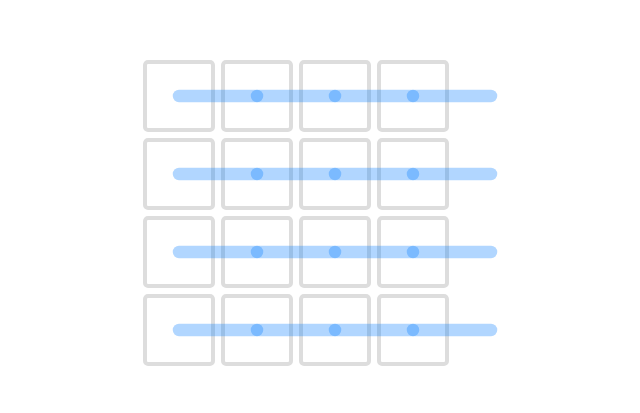
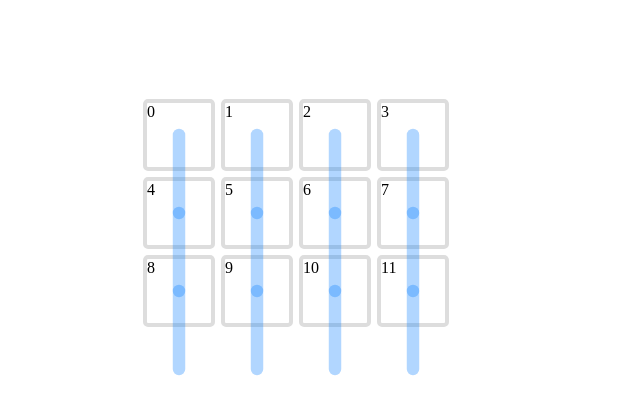
Before and after one commit to khayal0/dijkstras-algorithm, a React (Create React App) app: page / in a window 1280 px wide. Shown: the part 187-600 px from the top of the page, without its empty margins (344-984 px from the left). Built offline with nearby package versions, Linux system fonts and the light colour scheme.

Commit message:
add four neighbor shortest path

```diff
--- a/src/components/Board/index.tsx
+++ b/src/components/Board/index.tsx
@@ -1,54 +1,80 @@
-import { useMemo, useState } from "react";
+// import { useMemo, useState } from "react";
 import { BOARD } from "../../enums";
 import Square from "../Square";
 
 import "./index.scss";
 
 function Board() {
-  const initialPaths = useMemo(() => new Array(15).fill(null), []);
-  const [paths, setPaths] = useState([0, ...initialPaths]);
+  // const initialPaths = useMemo(() => new Array(15).fill(null), []);
+  // const [paths, setPaths] = useState([0, ...initialPaths]);
 
-  const nodes = [
-    [0],
-    [Infinity],
-    [Infinity],
-    [Infinity],
-    [Infinity],
-    [Infinity],
-    [Infinity],
-    [Infinity],
-    [Infinity],
-    [Infinity],
-    [Infinity],
-    [Infinity],
+  const nodes: any = [
+    { neighbors: [] },
+    { neighbors: [] },
+    { neighbors: [] },
+    { neighbors: [] },
+    { neighbors: [] },
+    { neighbors: [] },
+    { neighbors: [] },
+    { neighbors: [] },
+    { neighbors: [] },
+    { neighbors: [] },
+    { neighbors: [] },
+    { neighbors: [] },
   ];
 
-  for (let [index, node] of paths.entries()) {
-    // find out edges of a node
-    // left
-    if ((index + 1) % BOARD.WITH !== 0) {
-      // has right edge
-      console.log("HAS RIGHT");
+  const paths: any = { 0: { pathFrom: null, weight: 0 } };
+
+  const visitedNodes: any = [];
+
+  const addNeighbors = () => {
+    nodes.forEach((node: any, index: number) => {
+      const rightNode = index + 1;
+      const leftNode = index - 1;
+      const bottomNode = index + BOARD.WITH;
+      const upperNode = index - BOARD.WITH;
+
+      if (rightNode % BOARD.WITH !== 0) {
+        node.neighbors.push(rightNode);
       }
       if (index % BOARD.WITH !== 0) {
-      // has left edge
-      console.log("HAS LEFT");
+        node.neighbors.push(leftNode);
       }
-    if (BOARD.WITH + index < 12) {
-      // has down edge
-      console.log("HAS DOWN");
+      if (bottomNode < 12) {
+        node.neighbors.push(bottomNode);
       }
       if (index >= BOARD.WITH) {
-      // has upper egde
-      console.log("HAS UPPER EDGE");
+        node.neighbors.push(upperNode);
       }
-    console.warn("NEXT FROM", index, index + 1);
+    });
+  };
+
+  addNeighbors();
+
+  nodes.forEach((node: any, currentNodeIndex: any) => {
+    if (visitedNodes.indexOf(currentNodeIndex) > -1) {
+      return;
     }
+    visitedNodes.push(currentNodeIndex);
+
+    node.neighbors.forEach((neighbor: any) => {
+      // console.log(paths[neighbor]);
+      if (paths[neighbor] === undefined) {
+        //TODO: if defined but less than
+        // 1 {weight:1, path : currentIndex}
+        paths[neighbor] = { weight: 1, path: currentNodeIndex };
+      }
+    });
+  });
+
+  console.log("== ALL NODES ==>", nodes);
+  console.log("== ALL PATHS ==>", paths);
+  console.log("== VISITED NODES ==>", visitedNodes);
 
   return (
     <div className="board">
-      {paths.map(path => (
-        <Square />
+      {nodes.map((_node: any, index: any) => (
+        <Square index={index} key={index} />
       ))}
     </div>
   );
--- a/src/components/Square/index.tsx
+++ b/src/components/Square/index.tsx
@@ -2,29 +2,39 @@ import { BOARD } from "../../enums";
 
 import "./index.scss";
 
-function Square() {
+function Square({ index }: any) {
   const lineDirection = { x: 100, y: 50 };
 
   const directions = {
-    UP: { x: "50%", y: "0" },
-    DOWN: { x: "50%", y: "100%" },
-    RIGHT: { x: "100%", y: "50%" },
-    LEFT: { x: "0%", y: "50%" },
+    up: { x: "50%", y: "0" },
+    down: { x: "50%", y: "100%" },
+    right: { x: "100%", y: "50%" },
+    left: { x: "0", y: "50%" },
+    topLeft: { x: "0", y: "0" },
+    topRight: { x: "100%", y: "0" },
+    bottomLeft: { x: "0", y: "100%" },
+    bottomRight: { x: "100%", y: "100%" },
   };
 
   const getLinePosition = (): any => {
-    const sourceSquare = 1;
-    const targetSquare = 2;
+    const currentSquare = 1;
+    const targetSquare = 5;
+
     return {
-      "1": directions.LEFT,
-      "-1": directions.RIGHT,
-      [BOARD.WITH]: directions.UP,
-      [-BOARD.WITH]: directions.DOWN,
-    }[sourceSquare - targetSquare];
+      "1": directions.left,
+      "-1": directions.right,
+      [BOARD.WITH]: directions.up,
+      [-BOARD.WITH]: directions.down,
+      [BOARD.WITH + 1]: directions.topLeft,
+      [BOARD.WITH - 1]: directions.topRight,
+      [-BOARD.WITH + 1]: directions.bottomLeft,
+      [-BOARD.WITH - 1]: directions.bottomRight,
+    }[currentSquare - targetSquare];
   };
 
   return (
     <div className="square">
+      <span>{index}</span>
       {lineDirection !== null && (
         <svg className="square__line-svg">
           <line
```
Lines whose indentation alone changed are shown as unchanged.
